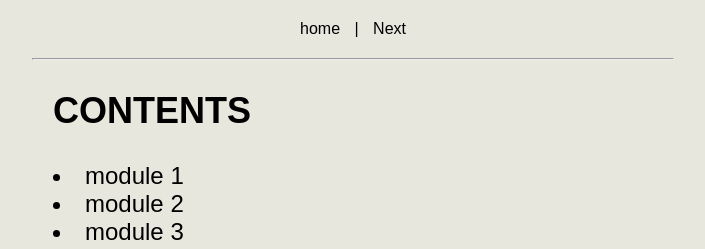
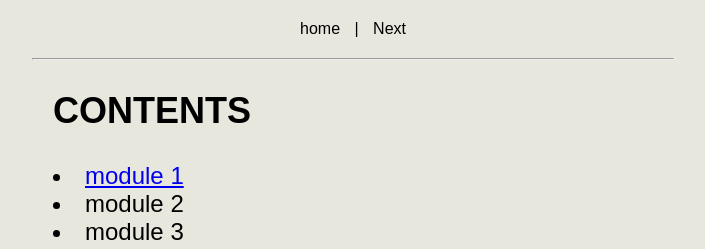
Before and after one commit to Denver-Baraka/AFRETEC, a plain HTML site: page contents.html in a window 1280 px wide. Shown: the top 249 px of the page, without its empty margins (287-992 px from the left). Drawn offline with Linux system fonts and the light colour scheme.

Commit message:
added module1.md

```diff
--- a/contents.html
+++ b/contents.html
@@ -15,7 +15,7 @@
     <hr>
     <section>
         <h2>CONTENTS</h2>
-        <li>module 1</li>
+	<li><a href = "module1.md">module 1</a></li>
         <li>module 2</li>
         <li>module 3</li>
         <li>module 4</li>
```
Also changed, not shown: 1 other file.
